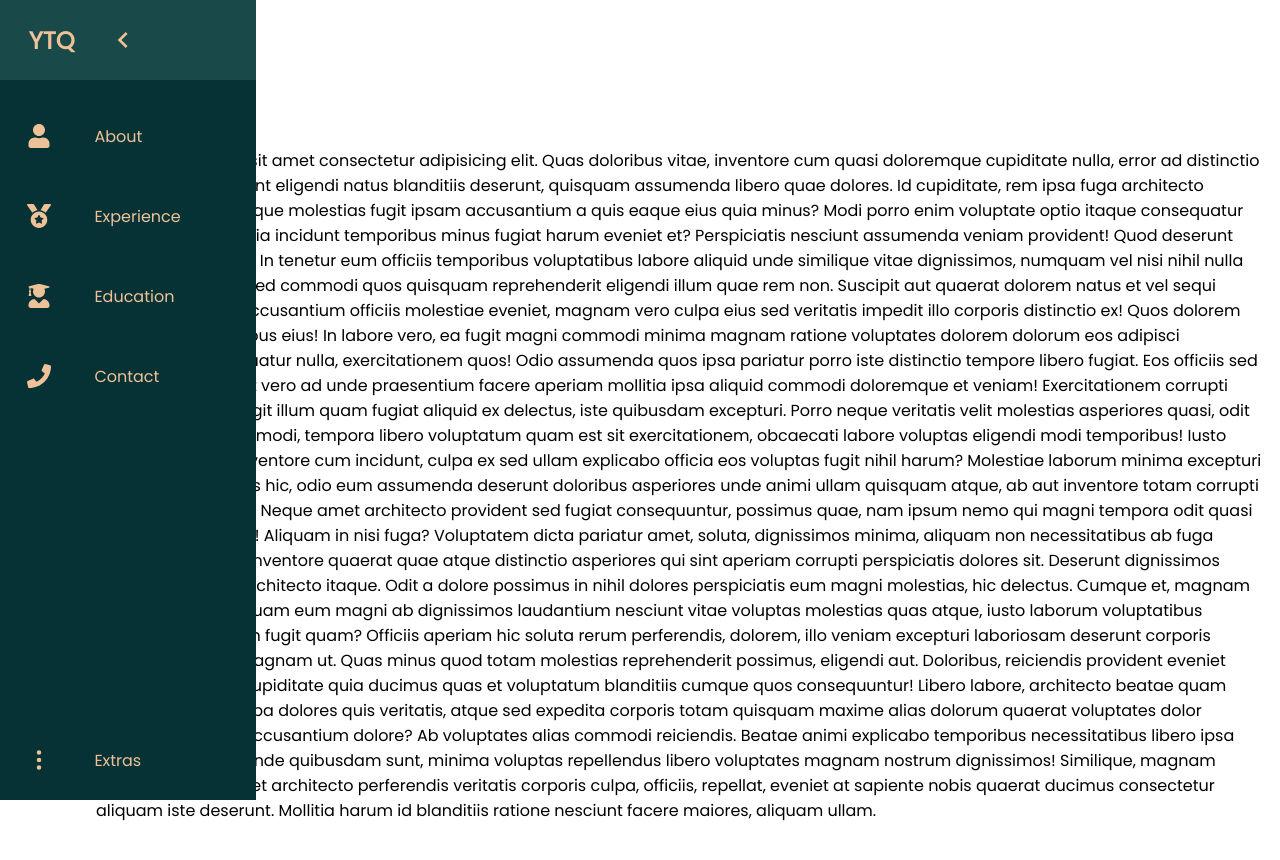
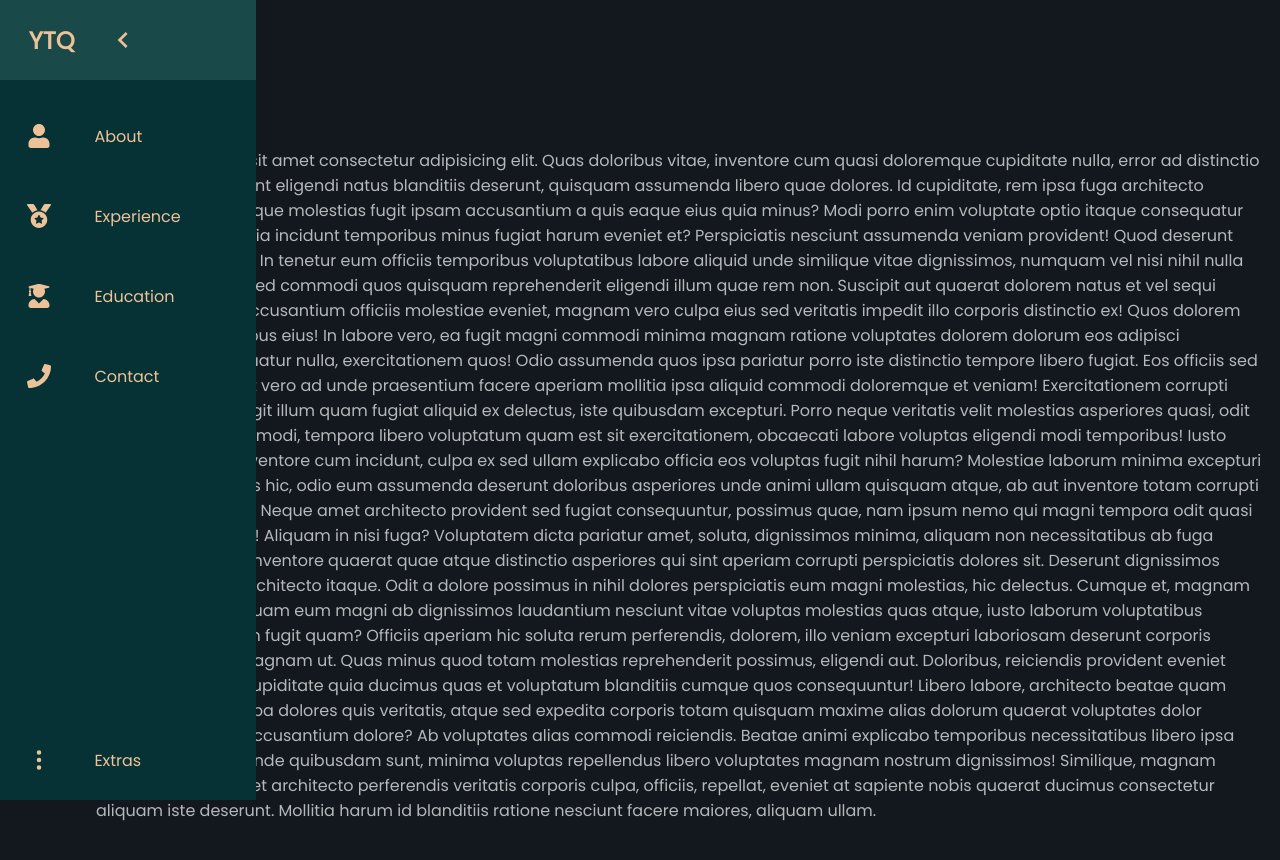
Before and after one commit to tpy5064/personal-portfolio, a React (Create React App) app: page / in a window 1280 px wide. Shown: the top 860 px of the page. Built offline with nearby package versions, Linux system fonts and the light colour scheme.

Commit message:
added dark mode

```diff
--- a/src/index.css
+++ b/src/index.css
@@ -4,7 +4,7 @@
   --text-primary: #b5b8bb;
   --text-secondary: #edc298;
   --bg-primary: #073235;
-  --bg-seconday: #1f2933;
+  --bg-seconday: #12181e;
   --accent-gold: #edc298;
   --gold-glow: #e9d4be;
   --transition-fast: 200ms;
@@ -12,8 +12,8 @@
 }
 
 body {
-  color: black;
-  background-color: white;
+  color: var(--text-primary);
+  background-color: var(--bg-seconday);
   margin: 0;
   padding: 0;
 }
```
